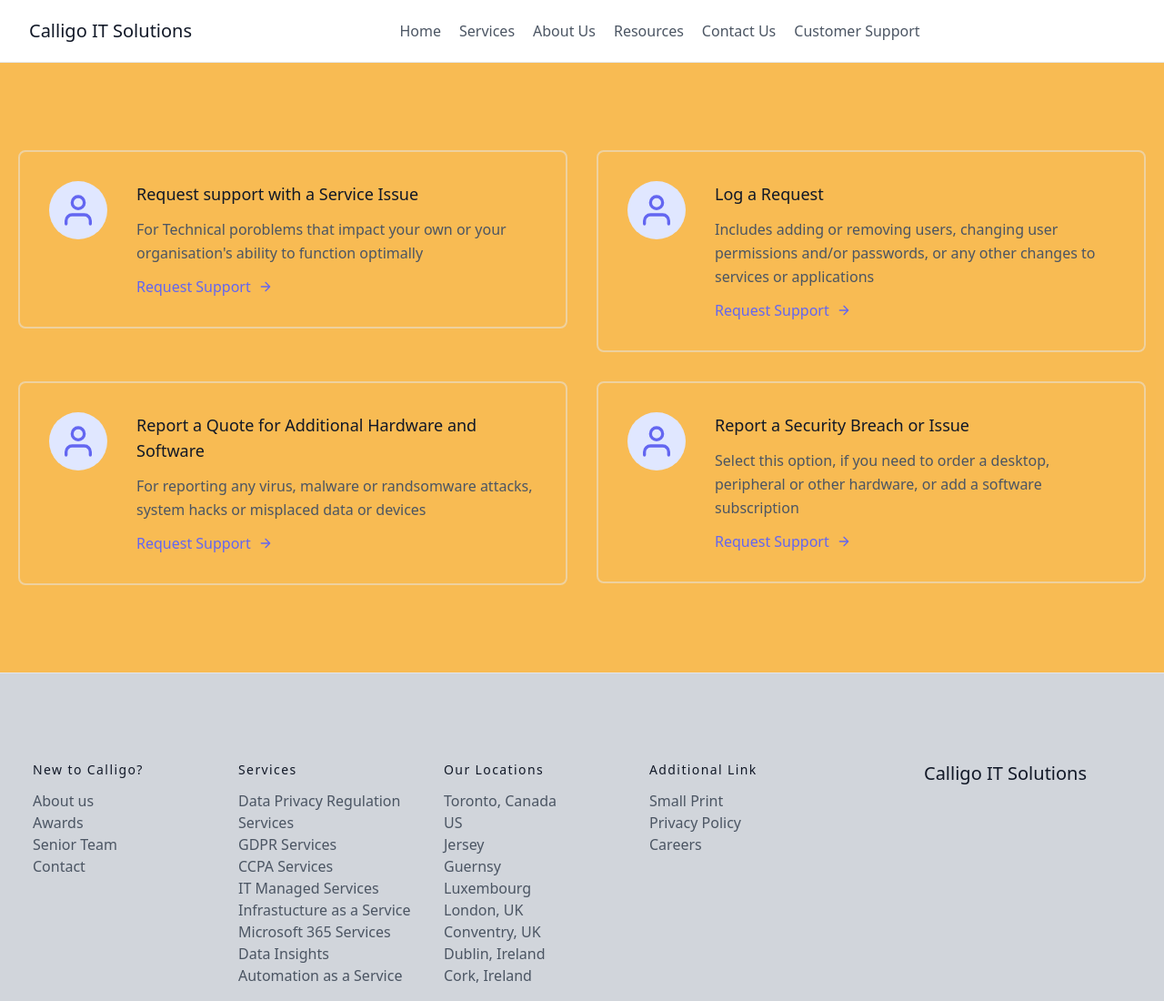
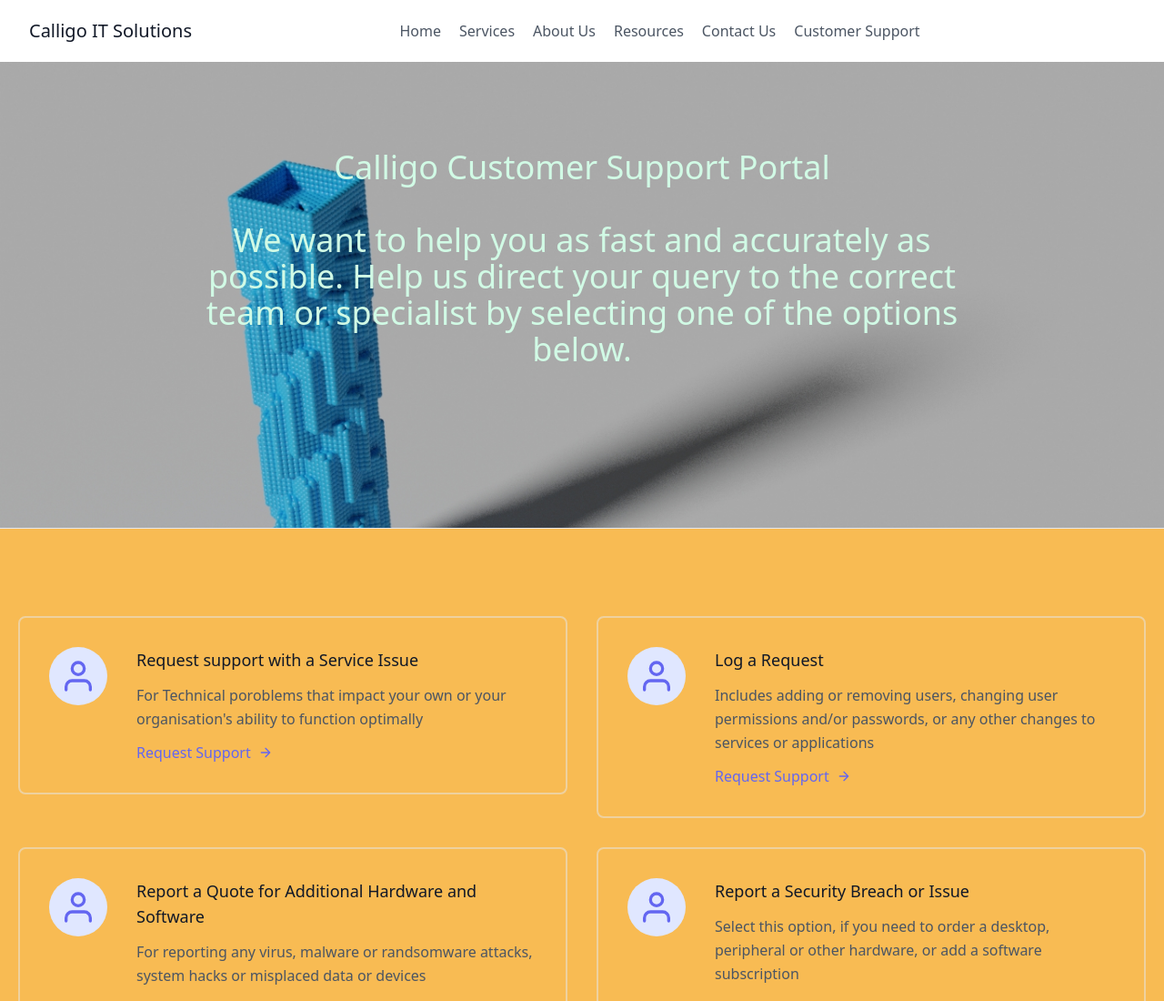
Before and after one commit to SivaSashank568/Calligo-Website-UI, a plain HTML site: page index5.html in a window 1280 px wide. Shown: the top 1100 px of the page at 91% size. Drawn offline with nearby package versions, Linux system fonts and the light colour scheme.

Commit message:
Update index5.html

```diff
--- a/index5.html
+++ b/index5.html
@@ -24,7 +24,14 @@
         </div>
       </header>
 
-
+      <section class="text-gray-600 body-font">
+        <div class="bg-red-200 container mx-auto flex flex-col px-5 py-24 justify-center items-center" style="background-image: url(0004.jpg); background-repeat: no-repeat; background-size: cover; text-align: center;">
+            <div class="w-full md:w-2/3 flex flex-col mb-16 items-center text-center">
+                <h1 class="title-font sm:text-4xl text-3xl mb-4 font-medium text-green-100">Calligo Customer Support Portal<br><br> We want to help you as fast and accurately as possible.
+                    Help us direct your query to the correct team or specialist by selecting one of the options below.</h1>
+            </div>
+        </div>
+      </section>
 
       <hr>
 
```
